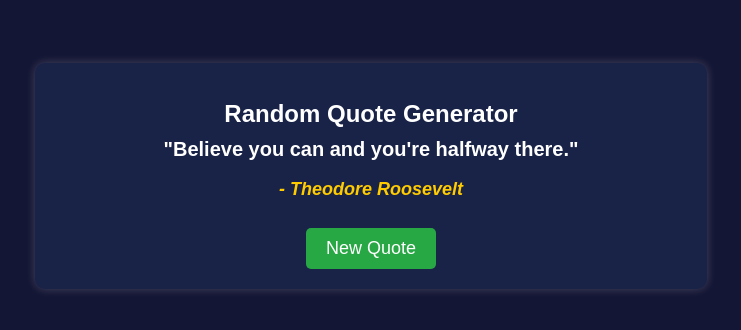
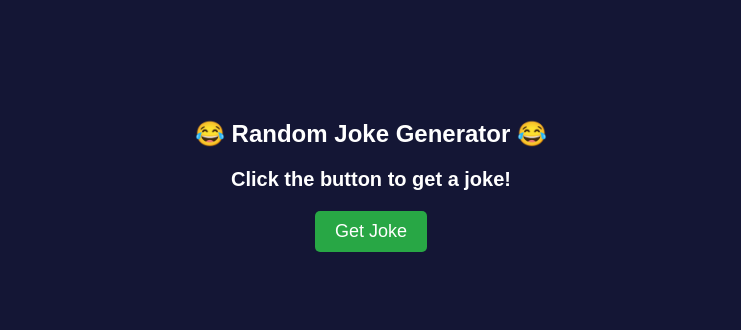
Before and after one commit to sheix-khizar/HTML-CSS-JavaScript-Projects-1, a plain HTML site: page JS-Projects/Random-Joke-Generator/index.html in a window 1280 px wide. Shown: the part 232-562 px from the top of the page, without its empty margins (269-1010 px from the left). Drawn offline with Linux system fonts and the light colour scheme.

Commit message:
Update index.html

```diff
--- a/JS-Projects/Random-Joke-Generator/index.html
+++ b/JS-Projects/Random-Joke-Generator/index.html
@@ -3,15 +3,14 @@
 <head>
     <meta charset="UTF-8">
     <meta name="viewport" content="width=device-width, initial-scale=1.0">
-    <title>Random Quote Generator</title>
+    <title>Random Joke Generator</title>
     <link rel="stylesheet" href="style.css">
 </head>
 <body>
-    <div class="quote-container">
-        <h1>Random Quote Generator</h1>
-        <p id="quote">Click the button to get a quote!</p>
-        <h3 id="author">- Author</h3>
-        <button id="new-quote">New Quote</button>
+    <div class="container">
+        <h2>😂 Random Joke Generator 😂</h2>
+        <p id="joke">Click the button to get a joke!</p>
+        <button onclick="getJoke()">Get Joke</button>
     </div>
 
     <script src="script.js"></script>
```
